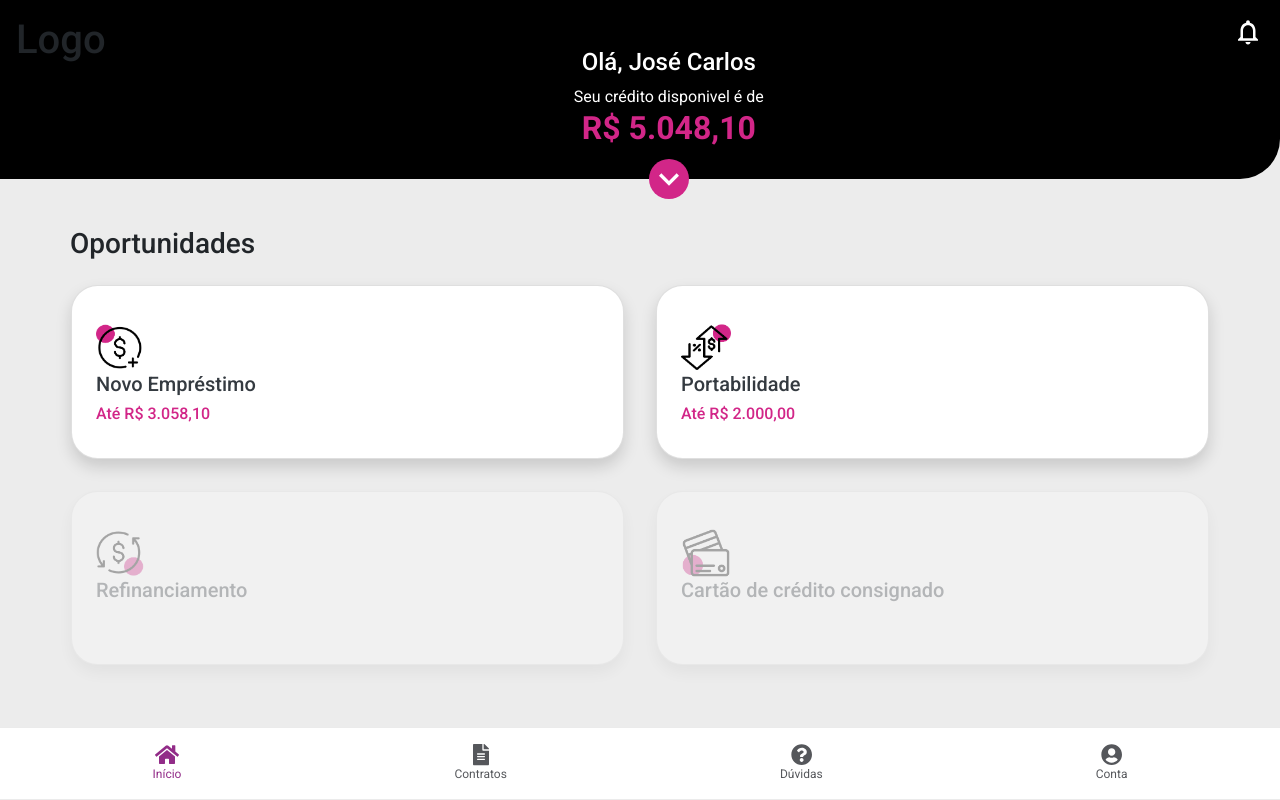
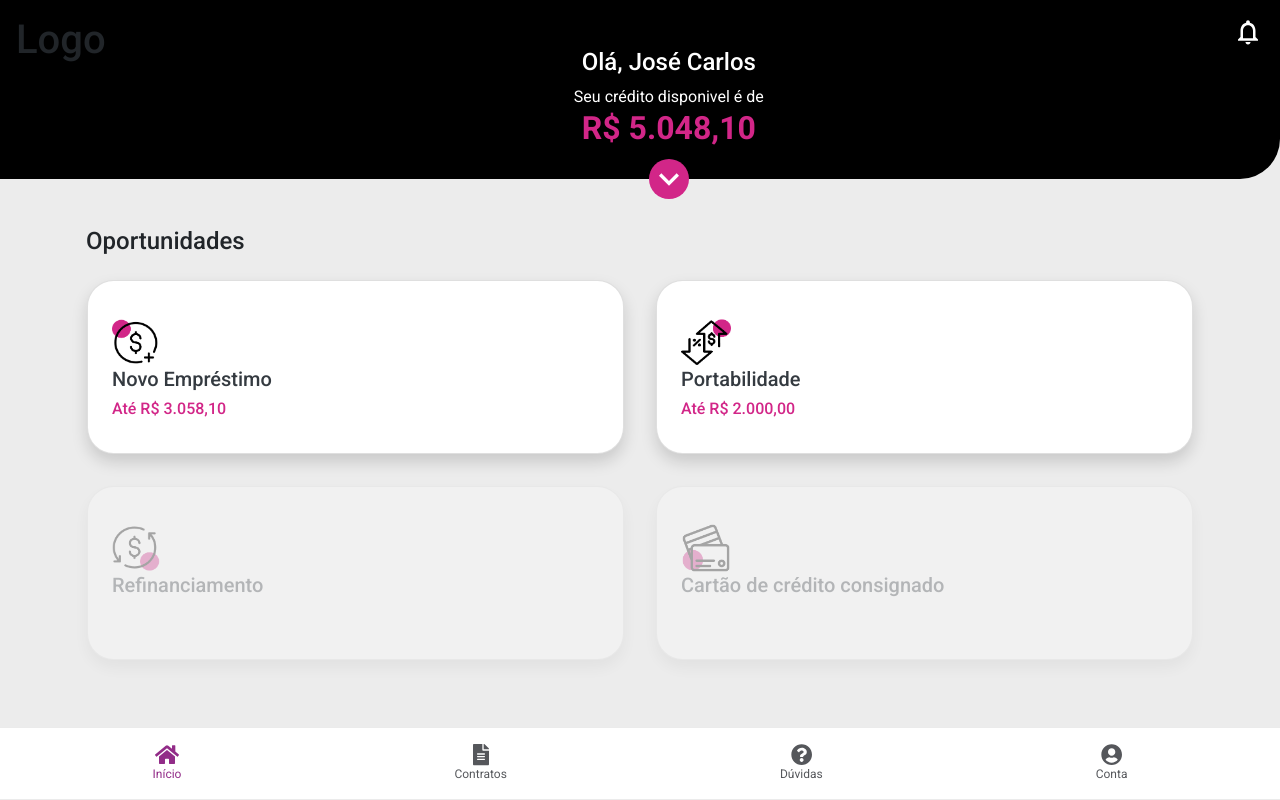
Before and after one commit to enovarsolutions/frontend-challenge, a React (Create React App) app: page / in a window 1280 px wide. Built offline with nearby package versions, Linux system fonts and the light colour scheme.

Commit message:
Ajusta componente main

```diff
--- a/src/components/Main/index.js
+++ b/src/components/Main/index.js
@@ -8,25 +8,25 @@ import creditCard from "../../assets/img/creditCard.png";
 
 const Main = () => {
   return (
-    <div className="container px-0">
-      <h3 className=" pt-5 pb-0">Oportunidades</h3>
+    <div className="container px-3">
+      <h4 className=" pt-5 pb-0">Oportunidades</h4>
       <div className="row">
         <ItemMain
           icon={newLoan}
           description="Novo Empréstimo"
           subdescription="Até R$ 3.058,10"
-          route="newloan"
+          route="newloan/values"
         />
         <ItemMain
           icon={portability}
           description="Portabilidade"
           subdescription="Até R$ 2.000,00"
-          route="portability"
+          route="newloan/portability"
         />
         <ItemMain
           icon={refinancing}
           description="Refinanciamento"
-          route="refinancing"
+          route="newloan/refinancing"
           disabled
         />
         <ItemMain
```
